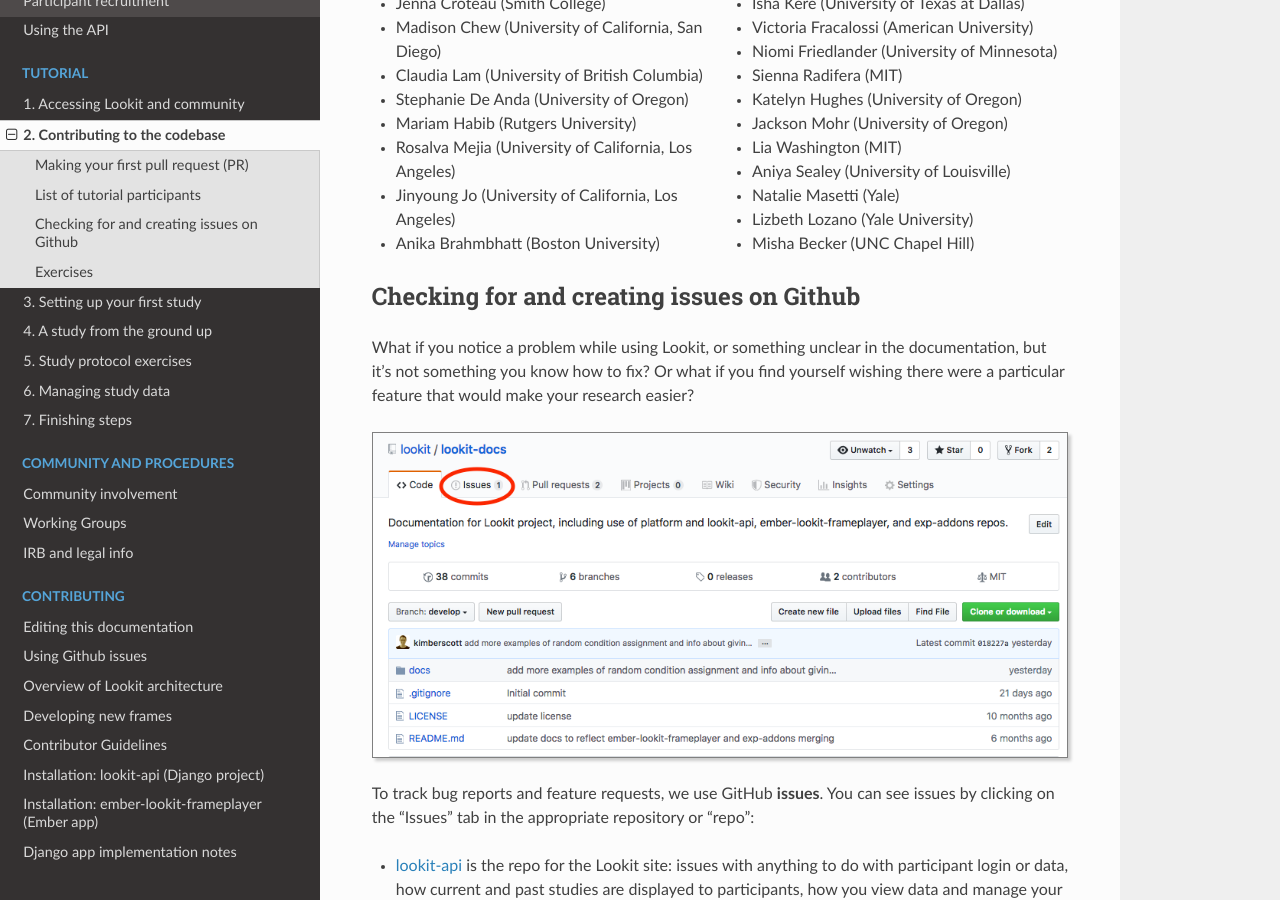
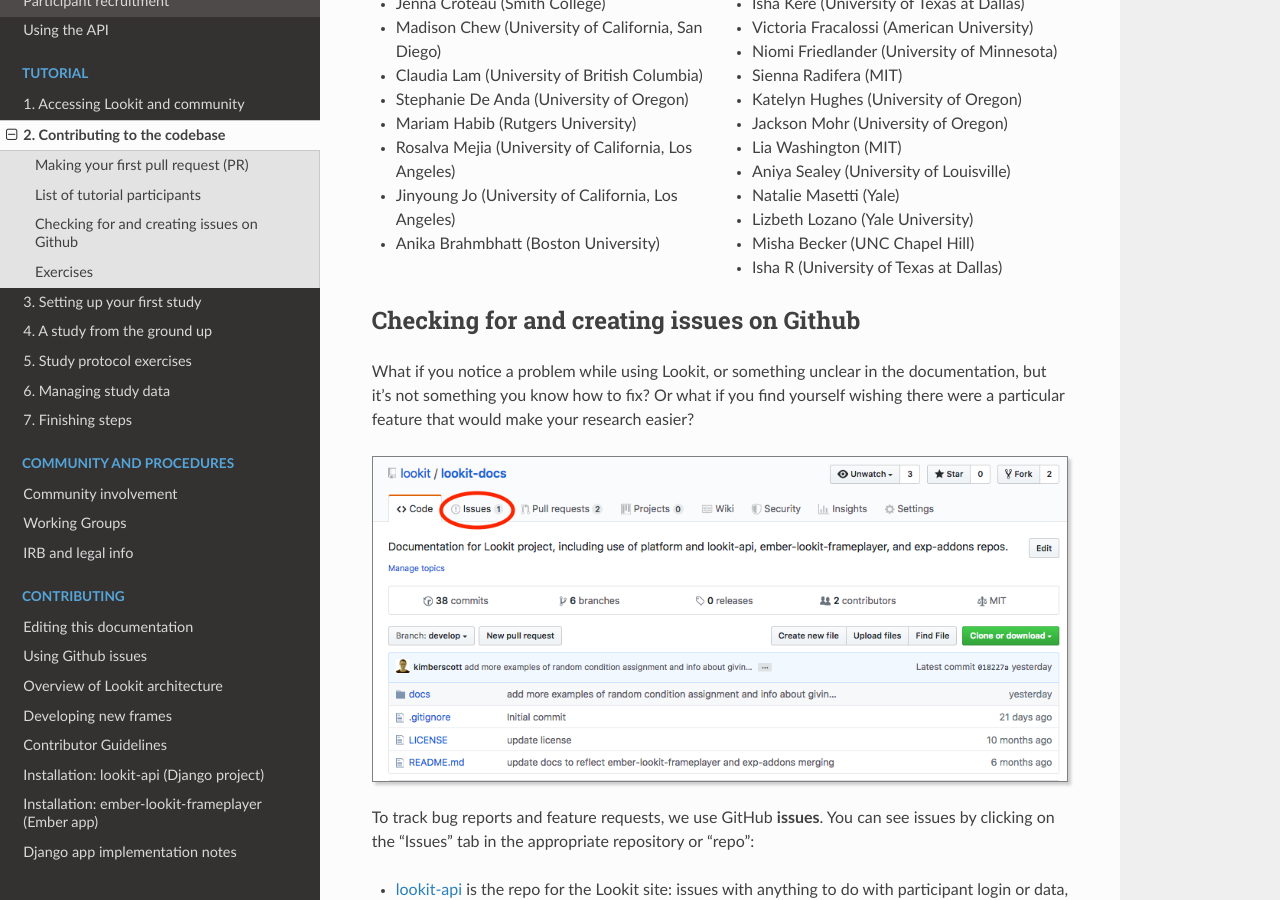
Before and after one commit to lookit/lookit-docs, a Sphinx documentation site: the page built from docs/source/tutorial-contributing.rst, in a window 1280 px wide and 900 px high, scrolled down 7329 px. Built offline with Sphinx 7.4.7 and the Read the Docs theme 2.0.0, drawn with Linux system fonts in a browser that asks for light colours.

Commit message:
Added tutorial participant

```diff
--- a/docs/source/tutorial-contributing.rst
+++ b/docs/source/tutorial-contributing.rst
@@ -289,6 +289,7 @@
 - Natalie Masetti (Yale)
 - Lizbeth Lozano (Yale University)
 - Misha Becker (UNC Chapel Hill)
+- Isha R (University of Texas at Dallas)
 
 Checking for and creating issues on Github
 -------------------------------------------
```
